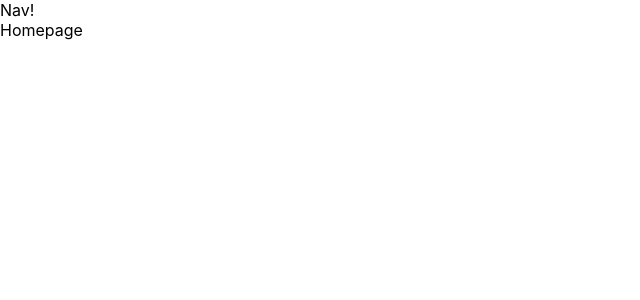
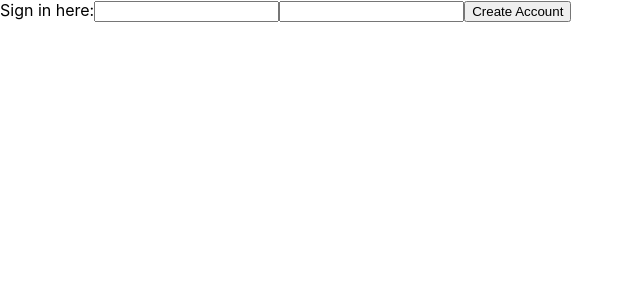
Before and after one commit to HeinzBeanss/instagram, a React (Create React App) app: page / in a window 1280 px wide. Shown: the top 300 px of the page, without its empty margins (0-640 px from the left). Built offline with nearby package versions, Linux system fonts and the light colour scheme.

Commit message:
created primitive user sign-up form

```diff
--- a/package.json
+++ b/package.json
@@ -6,6 +6,7 @@
     "@testing-library/jest-dom": "^5.16.5",
     "@testing-library/react": "^13.4.0",
     "@testing-library/user-event": "^13.5.0",
+    "firebase": "^9.15.0",
     "react": "^18.2.0",
     "react-dom": "^18.2.0",
     "react-router-dom": "^6.6.1",
--- a/src/App.js
+++ b/src/App.js
@@ -1,17 +1,89 @@
 import './CSS/App.css';
-import React from "react";
+import React, { useState } from "react";
 import { BrowserRouter, Routes, Route } from "react-router-dom";
-import Nav from "./Components/Nav";
+// import Nav from "./Components/Nav";
 import Home from "./Components/Home"
 
+// Import the functions you need from the SDKs you need
+import { initializeApp } from "firebase/app";
+import { getAnalytics } from "firebase/analytics";
+import { getAuth, createUserWithEmailAndPassword ,signInWithEmailAndPassword } from "firebase/auth";
+
+// Firebase configuration
+const firebaseConfig = {
+  apiKey: "AIzaSyDE8Sszw1i0P0VH6UEZP2Tr-s-sV94ry0M",
+  authDomain: "instagram-ed084.firebaseapp.com",
+  projectId: "instagram-ed084",
+  storageBucket: "instagram-ed084.appspot.com",
+  messagingSenderId: "505061943423",
+  appId: "1:505061943423:web:01e31c3eee7724ac36f74a",
+  measurementId: "G-YZW3T2S3SV"
+};
+
+// Initialize Firebase
+const app = initializeApp(firebaseConfig);
+const analytics = getAnalytics(app);
+const auth = getAuth(app);
+
+
 function App() {
+
+  const [email, setEmail] = useState("");
+  const [password, setPassword] = useState("");
+
+  const createUserFunction = () => {
+    // console.log(`${email} and ${password}`);
+    console.log(auth);
+      createUserWithEmailAndPassword(auth, email, password)
+      .then((userCredential) => {
+      // Signed in
+      const user = userCredential.user;
+      // ...
+      console.log(userCredential);
+      console.log(user);
+    })
+    .catch((error) => {
+      const errorCode = error.code;
+      const errorMessage = error.message;
+      // ..
+      console.log(errorCode);
+      console.log(errorMessage);
+    });
+
+  }
+
+  const handleChange = (e) => {
+
+    if (e.target.className === "email") {
+      setEmail(e.target.value);
+    } else if (e.target.className === "password") {
+      setPassword(e.target.value);
+    }
+
+  }
+
+  // const handleChangeEmail = (e) => {
+  //   console.log(e.target);
+  // }
+
+  // const handleChangePassword = (e) => {
+
+  // }
+
   return (
     <BrowserRouter >
     {/* ADD basename={process.env.PUBLIC_URL} to the BrowserRouter element when deploying! */}
-        <Nav />
+        {/* <Nav /> */}
+
+        <div className="signin"> Sign in here:
+            <input type="text" className="email" onChange={handleChange}></input>
+            <input type="password" className="password" onChange={handleChange}></input>
+            <button className='createuser' onClick={createUserFunction}>Create Account</button>
+        </div>
 
         <Routes>
-            <Route path={"/"} element={<Home />} />
+
+            <Route path={"/home"} element={<Home />} />
             {/* <Route path={"/profile}"} element={ } /> */}
 
         </Routes>
--- /dev/null
+++ b/src/CSS/Nav.css
@@ -0,0 +1,3 @@
+.signin {
+    border: 1px red solid;
+}
--- a/src/Components/Nav.js
+++ b/src/Components/Nav.js
@@ -1,9 +1,14 @@
 import React from "react";
+import "../CSS/Nav.css"
 
 const Nav = () => {
 
     return (
-        <div>Nav!</div>
+        <div className="signin"> Sign in here:
+            <input type="number" className="email"></input>
+            <input type="password" className="password"></input>
+        </div>
+
     )
 }
 
```
Also changed, not shown: src/Components/Profile.js (added, +10 -0 lines), src/CSS/Home.css (added), src/CSS/Profile.css (added), 1 other file (tests, documents, lock files or other folders).
